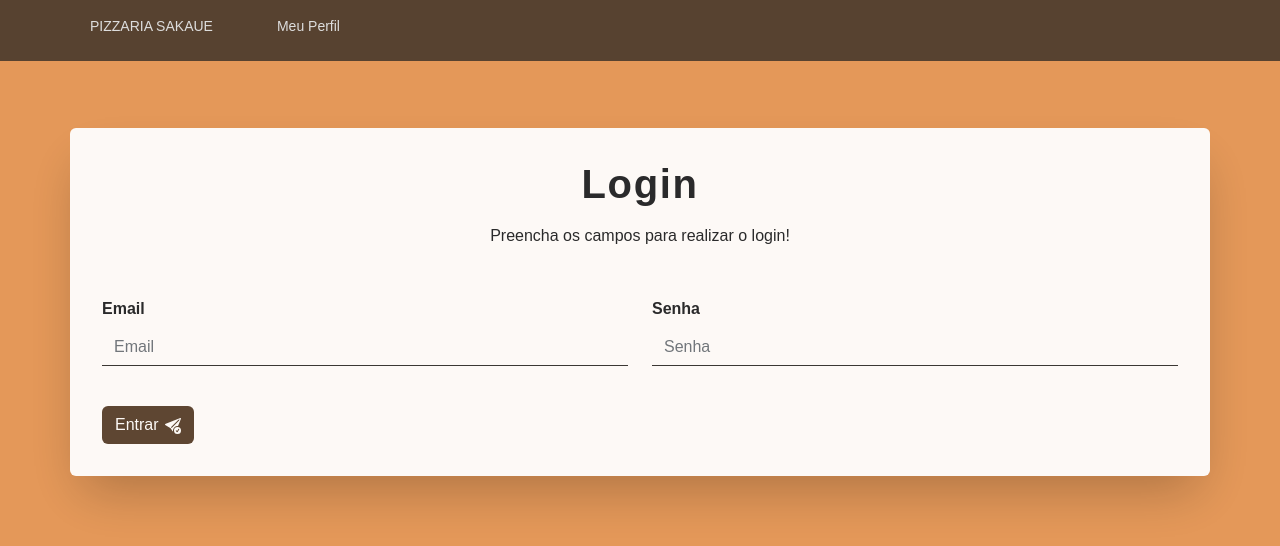
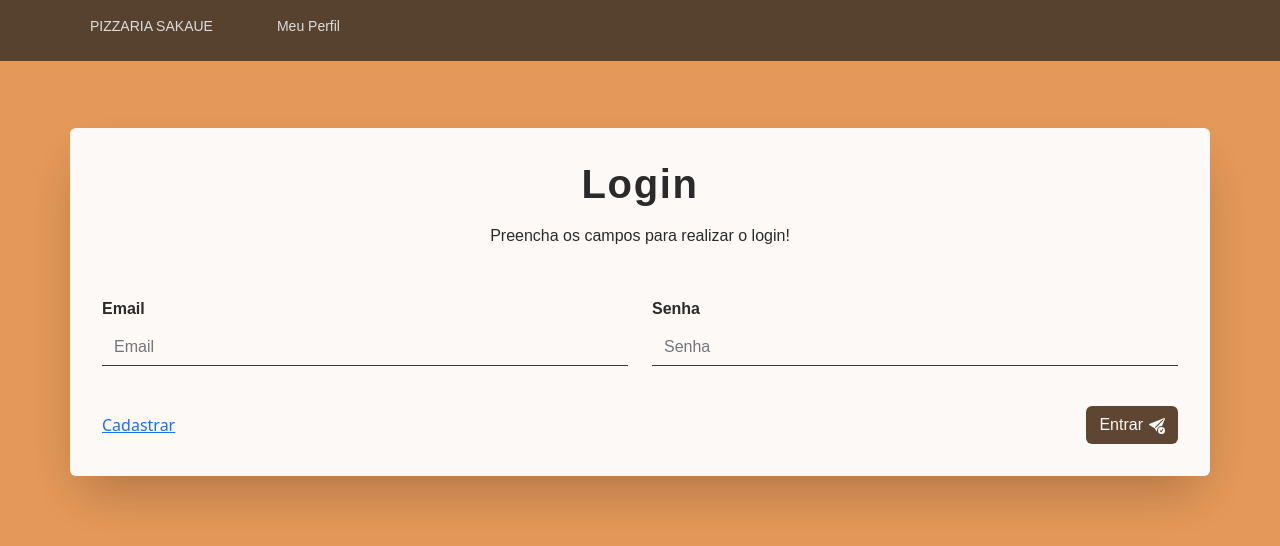
Before and after one commit to diiegobsilva/SegurancaInformacao, a React (Create React App) app in the folder front/: page /login in a window 1280 px wide. Shown: the top 546 px of the page. Built offline with nearby package versions, Linux system fonts and the light colour scheme; a web font is replaced by a local one.

Commit message:
Tela Login

```diff
--- a/front/src/pages/Login.tsx
+++ b/front/src/pages/Login.tsx
@@ -34,7 +34,6 @@ function Login() {
     }
   }
 
-  useEffect(() => { }, []);
 
   return (
     <form>
@@ -105,6 +104,8 @@ function Login() {
       </div>
 
       <div className="d-flex align-items-center justify-content-between mt-4">
+        <a href="/cadastro">Cadastrar</a>
+
         <button type="button" className="btn btn-form" onClick={onClickEnviar} disabled={formik.isSubmitting}>
           Entrar
           <svg xmlns="http://www.w3.org/2000/svg" width="16" height="16" fill="currentColor" className="bi bi-send-check-fill" viewBox="0 0 16 16">
```
Lines whose indentation alone changed are shown as unchanged.
